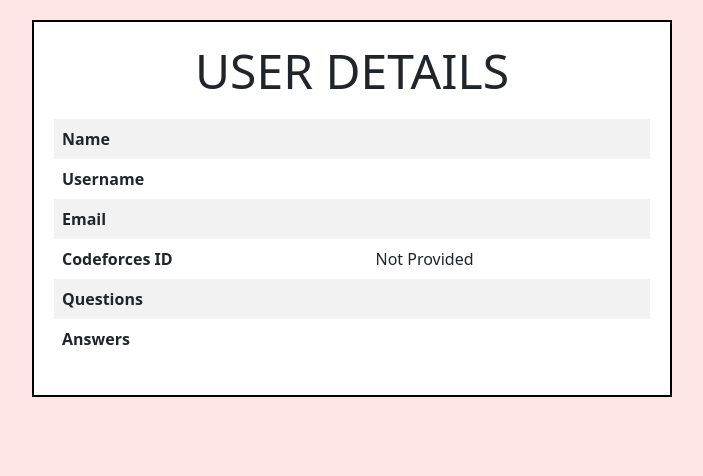
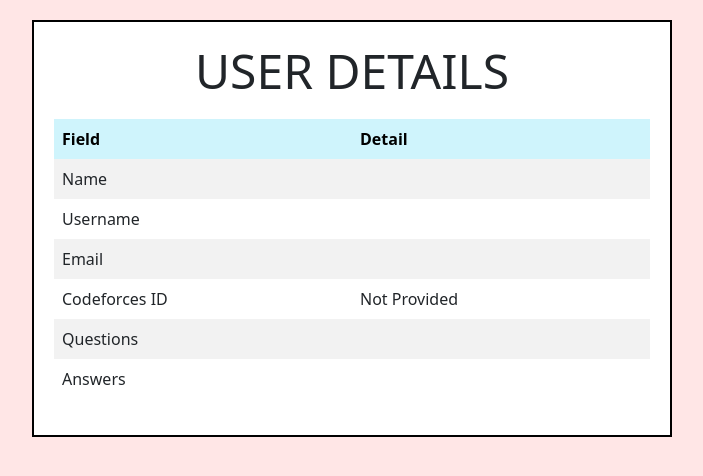
Before and after one commit to decapitator007/CodeHub, a Django app: template CodeHub/templates/CodeHub/profile.html in a window 1280 px wide. Shown: the part 171-647 px from the top of the page, without its empty margins (288-991 px from the left). Run offline with Django 3.2, Linux system fonts and the light colour scheme; the template is opened without the code that fills it, so the values that code supplies are empty; some libraries are stand-ins or nearby versions.

Commit message:
Improved Tables

```diff
--- a/CodeHub/templates/CodeHub/list.html
+++ b/CodeHub/templates/CodeHub/list.html
@@ -3,6 +3,10 @@
 <div class="content">
     <h5 class="display-5">USER LIST</h5>
     <table class="table table-striped table-hover table-borderless">
+        <colgroup>
+            <col style="width:50%;">
+            <col style="width:50%;">
+        </colgroup>
         <thead class="table-info">
             <tr>
                 <th>Name</th>
--- a/CodeHub/templates/CodeHub/profile.html
+++ b/CodeHub/templates/CodeHub/profile.html
@@ -3,44 +3,54 @@
 <div class="content">
     <h5 class="display-5">USER DETAILS</h5>
     <table class="table table-striped table-hover table-borderless">
+        <colgroup>
+            <col style="width:50%;">
+            <col style="width:50%;">
+        </colgroup>
+        <thead class="table-info">
+            <tr>
+                <th>Field</th>
+                <th>Detail</th>
+            </tr>
+        </thead>
         <tbody>
             <tr>
-                <td><b>Name</b></td>
+                <td>Name</td>
                 <td>{{userob.first_name}} {{userob.last_name}}</td>
             </tr>
             <tr>
-                <td><b>Username</b></td>
+                <td>Username</td>
                 <td>{{userob.username}}</td>
             </tr>
             <tr>
-                <td><b>Email</b></td>
+                <td>Email</td>
                 <td>{{userob.email}}</td>
             </tr>
             {%if cf%}
                 <tr>
-                    <td><b>Codeforces ID</b></td>
+                    <td>Codeforces ID</td>
                     <td>{{cf.handle}}</td>
                 </tr>
                 <tr>
-                    <td><b>Current Codeforces Rating</b></td>
+                    <td>Current Codeforces Rating</td>
                     <td>{{cf.rating}} ({{cf.rank}})</td>
                 </tr>
                 <tr>
-                    <td><b>Max Codeforces Rating</b></td>
+                    <td>Max Codeforces Rating</td>
                     <td>{{cf.maxRating}} ({{cf.maxRank}})</td>
                 </tr>
             {%else%}
                 <tr>
-                    <td><b>Codeforces ID</b></td>
+                    <td>Codeforces ID</td>
                     <td>Not Provided</td>
                 </tr>
             {%endif%}
             <tr>
-                <td><b>Questions</b></td>
+                <td>Questions</td>
                 <td>{{contri.no_of_q}}</td>
             </tr>
             <tr>
-                <td><b>Answers</b></td>
+                <td>Answers</td>
                 <td>{{contri.no_of_a}}</td>
             </tr>
         </tbody>
```
